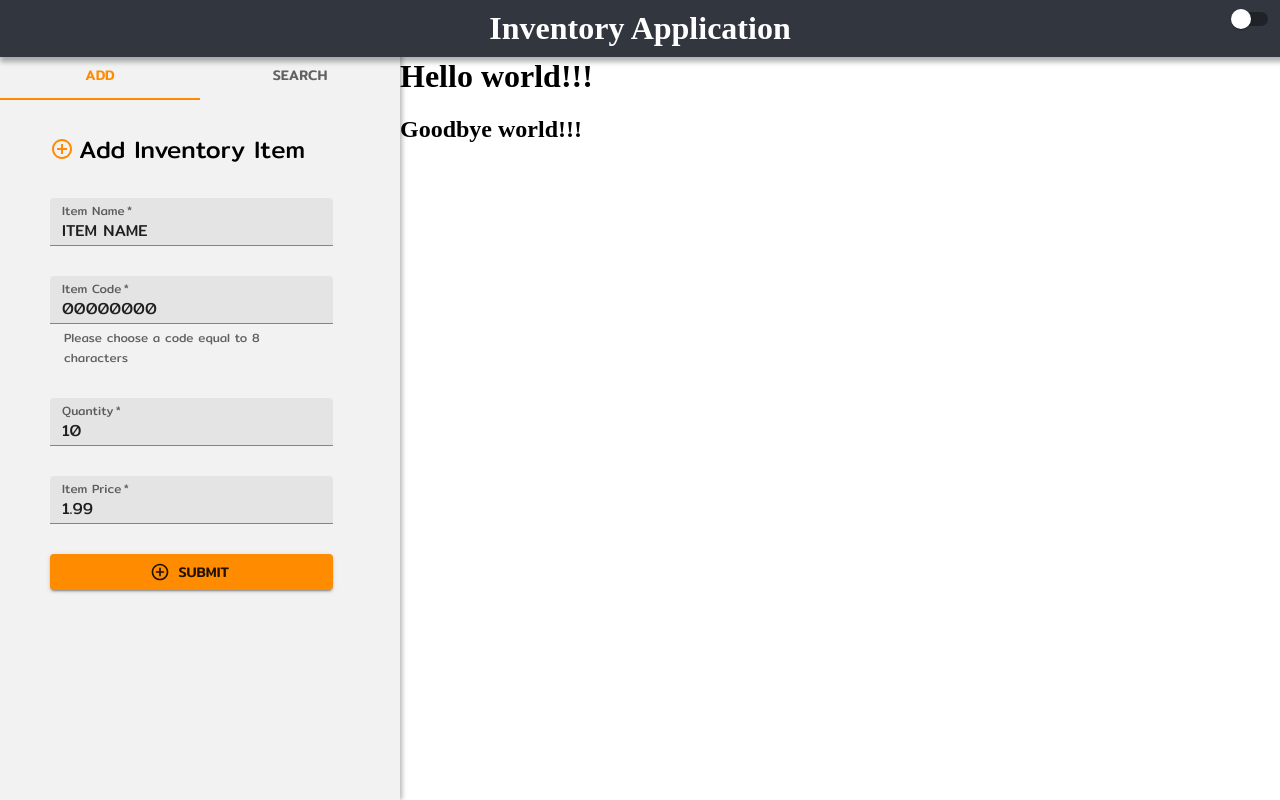
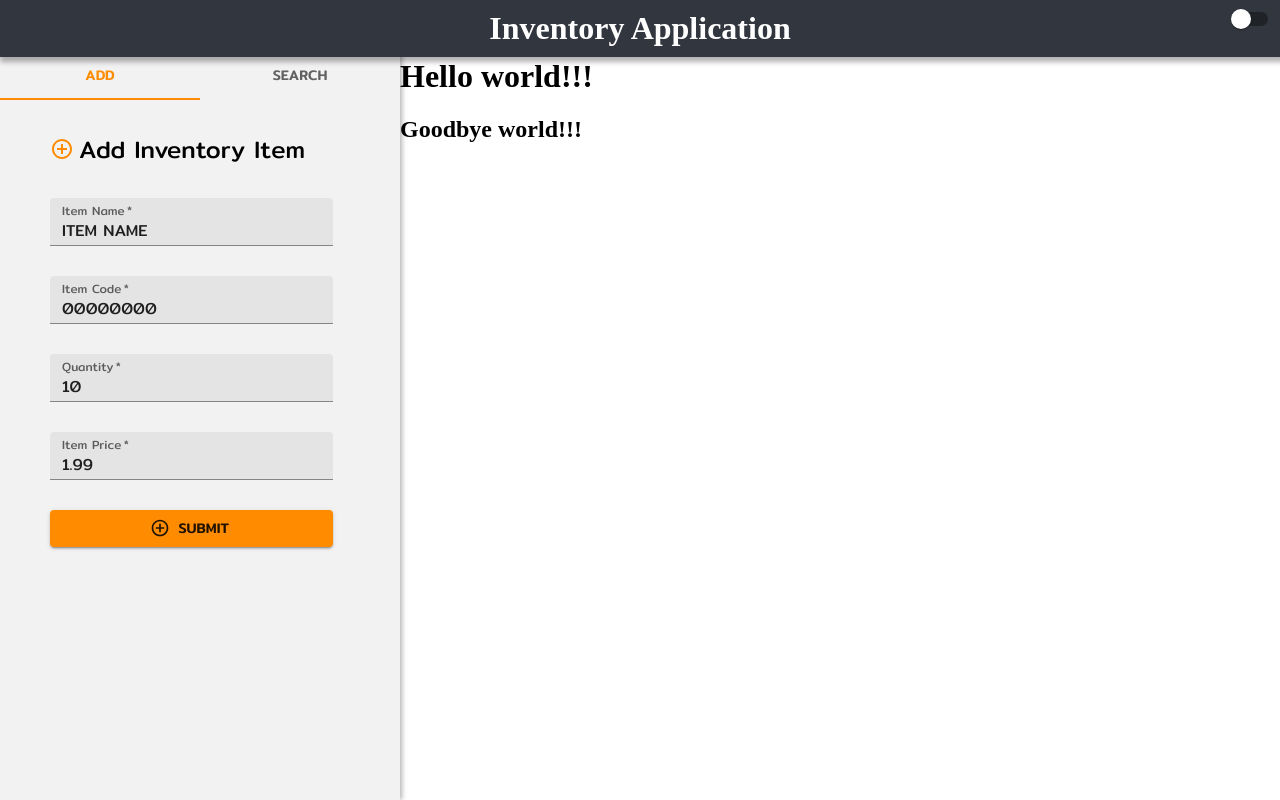
Before and after one commit to bjwalters93/brian-inventory-app, a React (Create React App) app: page / in a window 1280 px wide. Built offline with nearby package versions, Linux system fonts and the light colour scheme; a web font is replaced by a local one.

Commit message:
fixed a bug

```diff
--- a/src/LeftPanel_Comp/LeftPanel.js
+++ b/src/LeftPanel_Comp/LeftPanel.js
@@ -73,7 +73,6 @@ function LeftPanel(props) {
       !props.dataMapByName.has(inputs.nameInput[0]) &&
       !props.dataMapByCode.has(inputs.codeInput[0])
     ) {
-      console.log(inputs);
       props.data(
         inputs.nameInput[0],
         inputs.codeInput[0],
@@ -91,7 +90,6 @@ function LeftPanel(props) {
         priceInput: [1.99, true],
       });
     } else {
-      console.log(inputs);
       setSuccessText("");
       props.dataMapByName.has(inputs.nameInput[0]) &&
       props.dataMapByCode.has(inputs.codeInput[0])
@@ -168,7 +166,6 @@ function LeftPanel(props) {
               className="text-field"
               color="secondary"
               onChange={(event) => {
-                console.log(inputs);
                 inputTracker(event);
               }}
               inputProps={{ maxLength: 20, autoComplete: "off" }}
@@ -188,8 +185,8 @@ function LeftPanel(props) {
               error={inputs.codeInput[0].length === 8 ? false : true}
               helperText={
                 inputs.codeInput[0].length === 8
-                  ? "Please choose a code equal to 8 characters"
-                  : ""
+                  ? ""
+                  : "Please choose a code equal to 8 characters"
               }
               id="item-code"
               label="Item Code"
```
